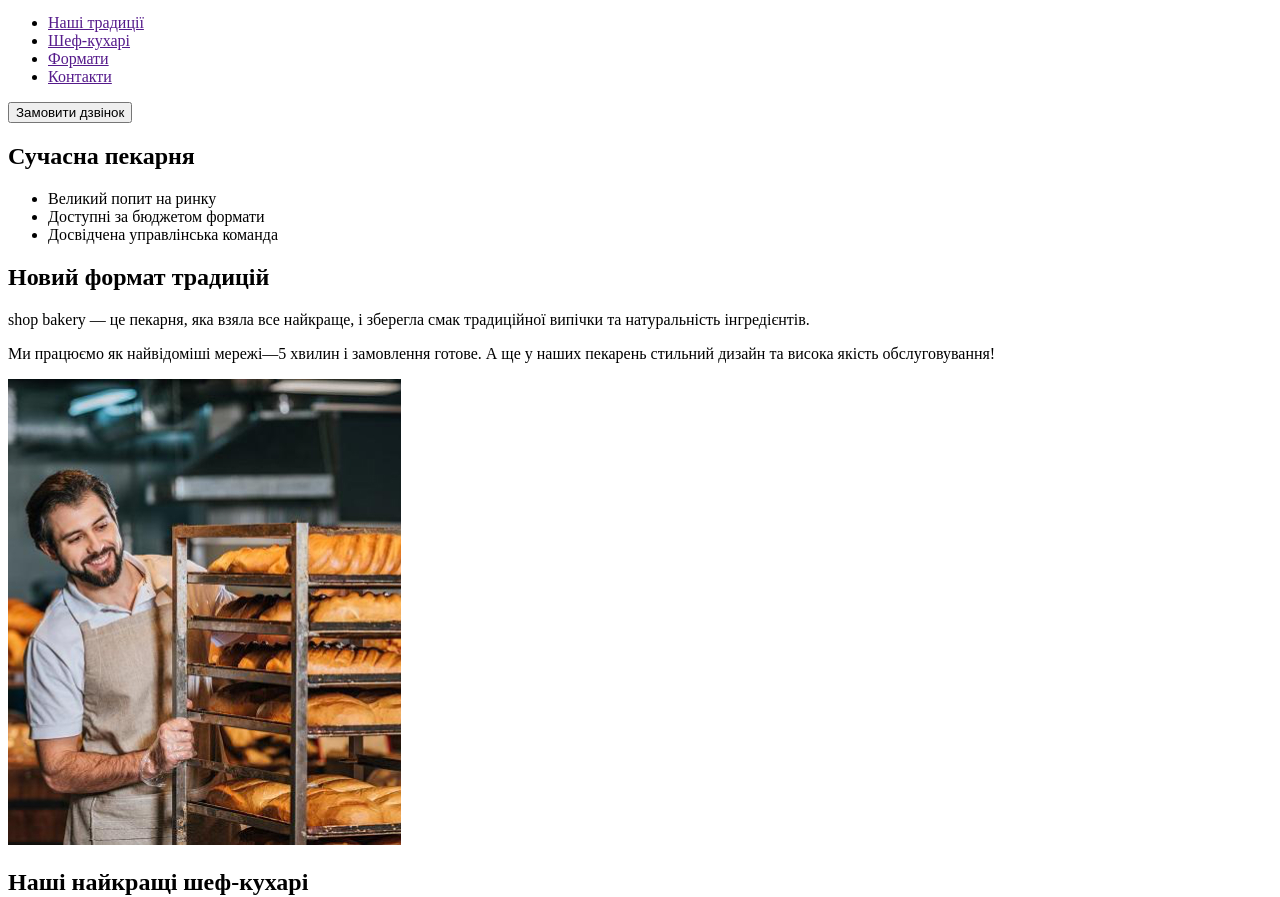
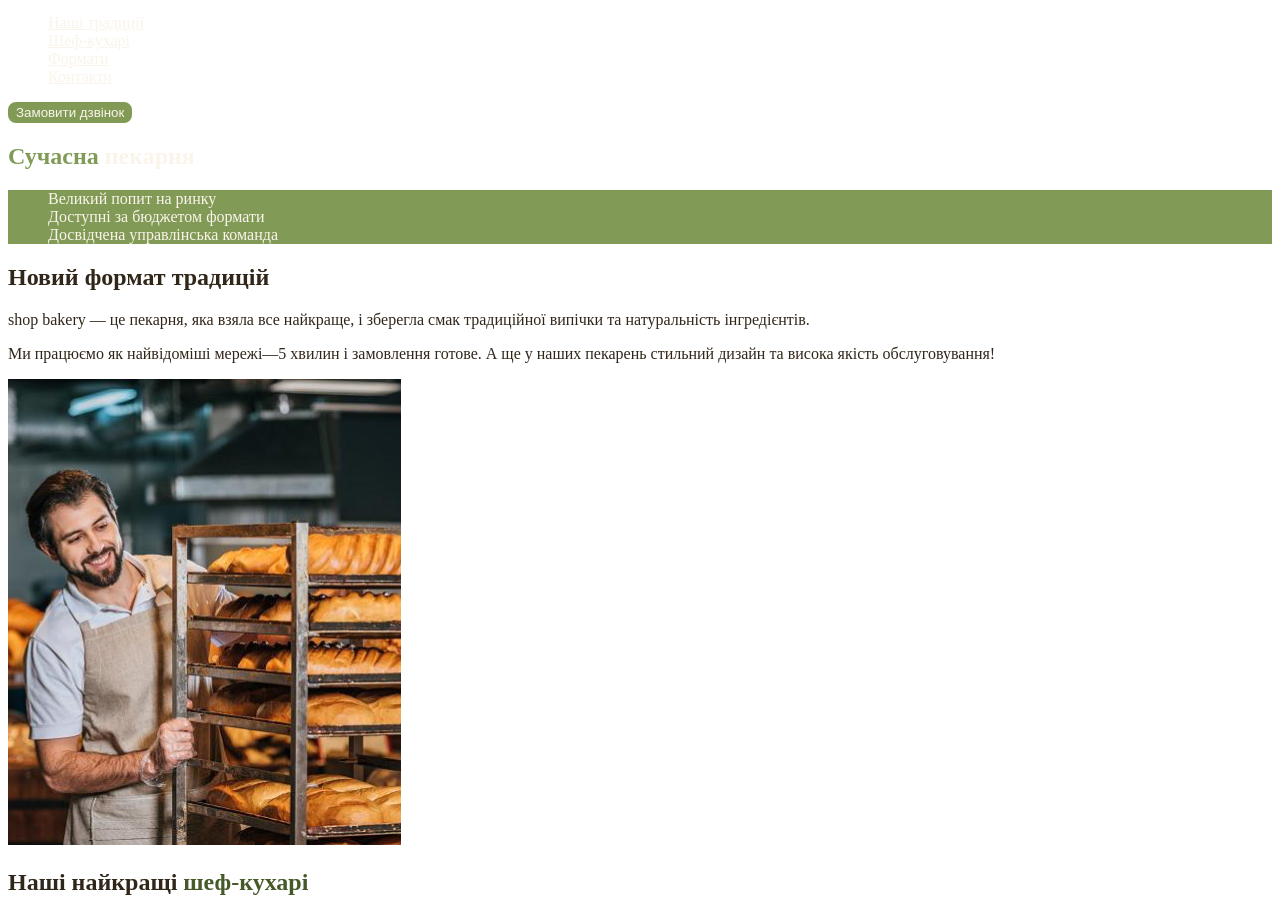
Before and after one commit to ivanshirin/landing-page, a plain HTML site: page index.html in a window 1280 px wide. Shown: the part 60-957 px from the top of the page. Drawn offline with Linux system fonts and the light colour scheme.

Commit message:
added styles.css and css variables

```diff
--- /dev/null
+++ b/css/styles.css
@@ -0,0 +1,55 @@
+:root {
+    --color-brand-light: #819B57;
+    --color-brand-dark: #465929;
+    --color-primary-dark: #31261A;
+    --color-primary-light: #FAF4EA;
+}
+
+body {
+    color: var(--color-primary-dark);
+}
+
+ul {
+    list-style-type: none;
+}
+
+.button {
+    color: var(--color-primary-light);
+    border: 2px solid var(--color-brand-light);
+    background-color: var(--color-brand-light);
+    border-radius: 8px;
+    cursor: pointer;
+}
+
+.button:hover {
+    background-color:transparent;
+    color: #465929;
+}
+
+.link{
+    color: var(--color-primary-light);
+}
+
+.link:hover {
+    color: var(--color-brand-light);
+}
+
+.hero-title {
+    color: var(--color-primary-light);
+}
+
+.hero-title .accent {
+    color: var(--color-brand-light);
+}
+
+.advantages-list {
+    background-color: var(--color-brand-light);
+    color: var(--color-primary-light);
+}
+
+.section-title {
+    color: var(--color-primary-dark);
+}
+
+.section-title .accent {
+    color: var(--color-brand-dark);}
--- a/index.html
+++ b/index.html
@@ -5,33 +5,34 @@
     <meta http-equiv="X-UA-Compatible" content="IE=edge" />
     <meta name="viewport" content="width=device-width, initial-scale=1.0" />
     <title>Сучасна пекарня</title>
+    <link rel="stylesheet" href="./css/styles.css" />
   </head>
   <body>
     <header>
       <nav>
-        <a href="#">
+        <a href="./index.html">
           <img src="./images/logo.svg" alt="логотип Сучасної пекарні" />
         </a>
         <ul>
-          <li><a href="">Наші традиції</a></li>
-          <li><a href="">Шеф-кухарі</a></li>
-          <li><a href="">Формати</a></li>
-          <li><a href="">Контакти</a></li>
+          <li><a class="link" href="#traditions-section">Наші традиції</a></li>
+          <li><a class="link" href="#chefs-section">Шеф-кухарі</a></li>
+          <li><a class="link" href="#formats-section">Формати</a></li>
+          <li><a class="link" href="#contacts-section">Контакти</a></li>
         </ul>
       </nav>
-      <button type="button">Замовити дзвінок</button>
+      <button class="button" type="button">Замовити дзвінок</button>
     </header>
     <main>
       <section>
-        <h1>Сучасна пекарня</h1>
+        <h1 class="hero-title"><span class="accent">Сучасна</span> пекарня</h1>
       </section>
-      <section>
-        <ul>
+      <section id="traditions-section">
+        <ul class="advantages-list">
           <li>Великий попит на ринку</li>
           <li>Доступні за бюджетом формати</li>
           <li>Досвідчена управлінська команда</li>
         </ul>
-        <h2>Новий формат традицій</h2>
+        <h2 class="section-title">Новий формат традицій</h2>
         <p>
           <span>shop bakery</span> — це пекарня, яка взяла все найкраще, і
           зберегла смак традиційної випічки та натуральність інгредієнтів.
@@ -47,8 +48,10 @@
           alt="Чоловік пекар дивиться на батони із посмішкою"
         />
       </section>
-      <section>
-        <h2>Наші найкращі шеф-кухарі</h2>
+      <section id="chefs-section">
+        <h2 class="section-title">
+          Наші найкращі <span class="accent">шеф-кухарі</span>
+        </h2>
         <ul>
           <li>
             <article>
@@ -71,8 +74,8 @@
           </li>
         </ul>
       </section>
-      <section>
-        <h2>Формати</h2>
+      <section id="formats-section">
+        <h2 class="section-title">Формати</h2>
         <ul>
           <li>
             <article>
@@ -91,8 +94,16 @@
           </li>
         </ul>
       </section>
-      <section>
-        <h2>Приєднуйся до мережі пекарень</h2>
+      <section id="contacts-section">
+        <h2 class="section-title">Приєднуйся до мережі пекарень</h2>
+        <iframe
+          src="https://www.google.com/maps/embed?pb=!1m18!1m12!1m3!1d2540.163871257688!2d30.48865857688185!3d50.45667308691534!2m3!1f0!2f0!3f0!3m2!1i1024!2i768!4f13.1!3m3!1m2!1s0x40d4ce637bfe1717%3A0x5370c2254ad1b952!2z0YPQuy4g0KHQtdGH0LXQstGL0YUg0KHRgtGA0LXQu9GM0YbQvtCyLCA1NCwg0JrQuNC10LIsIDAyMDAw!5e0!3m2!1sru!2sua!4v1699292367002!5m2!1sru!2sua"
+          width="603"
+          height="595"
+          allowfullscreen=""
+          loading="lazy"
+          referrerpolicy="no-referrer-when-downgrade"
+        ></iframe>
       </section>
     </main>
     <footer>
@@ -101,10 +112,10 @@
           <img src="./images/logo.svg" alt="логотип Сучасної пекарні" />
         </a>
         <ul>
-          <li><a href="">Наші традиції</a></li>
-          <li><a href="">Шеф-кухарі</a></li>
-          <li><a href="">Формати</a></li>
-          <li><a href="">Контакти</a></li>
+          <li><a href="#traditions-section">Наші традиції</a></li>
+          <li><a href="#chefs-section">Шеф-кухарі</a></li>
+          <li><a href="#formats-section">Формати</a></li>
+          <li><a href="#contacts-section">Контакти</a></li>
         </ul>
       </nav>
       <address>
@@ -130,7 +141,7 @@
           </li>
         </ul>
         <a href="#" target="_blank">Політика конфедиційності</a>
-        <p>© 2022 Дані захищені</p>
+        <p>&copy; 2022 Дані захищені</p>
       </address>
     </footer>
   </body>
```
